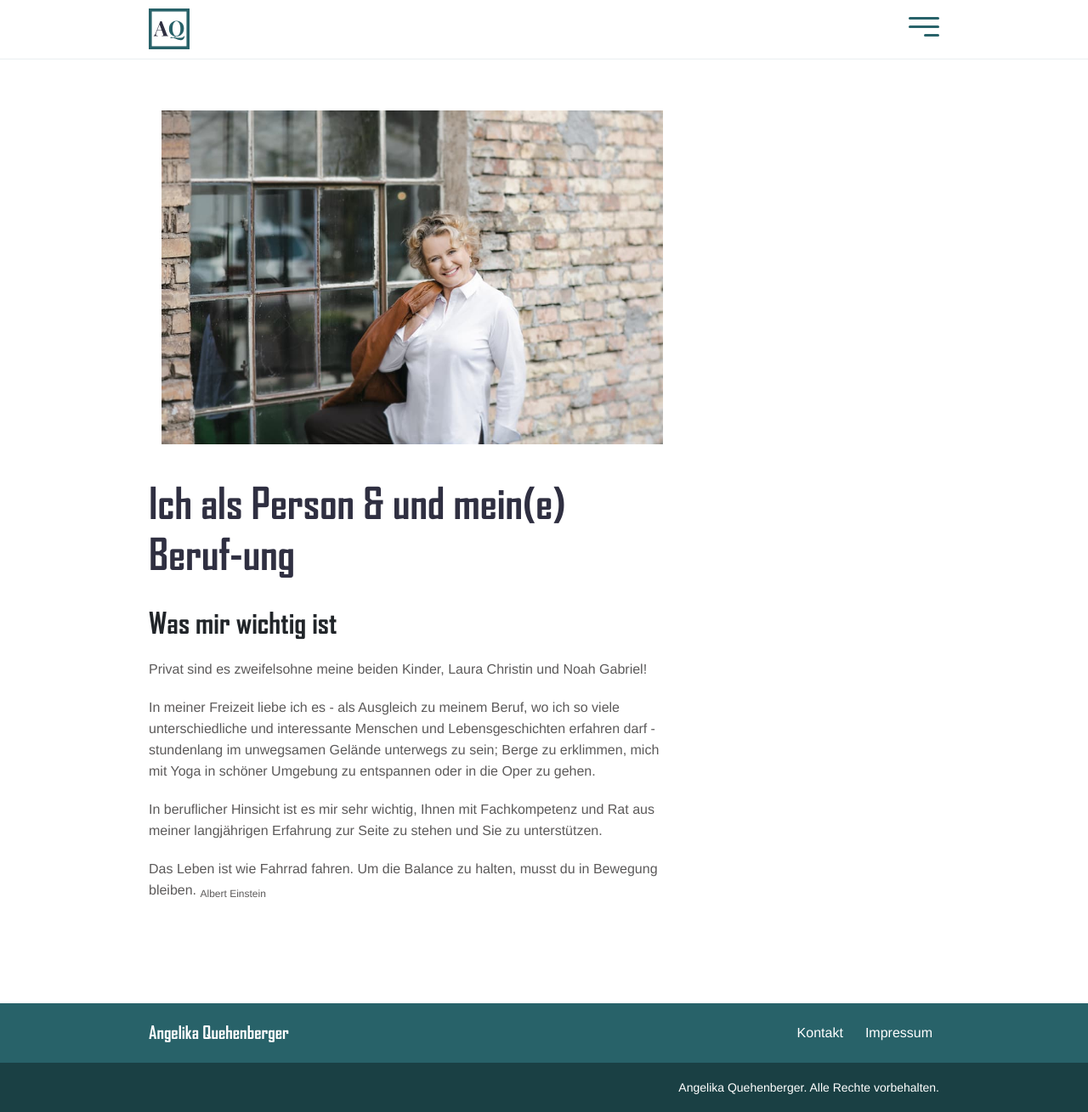
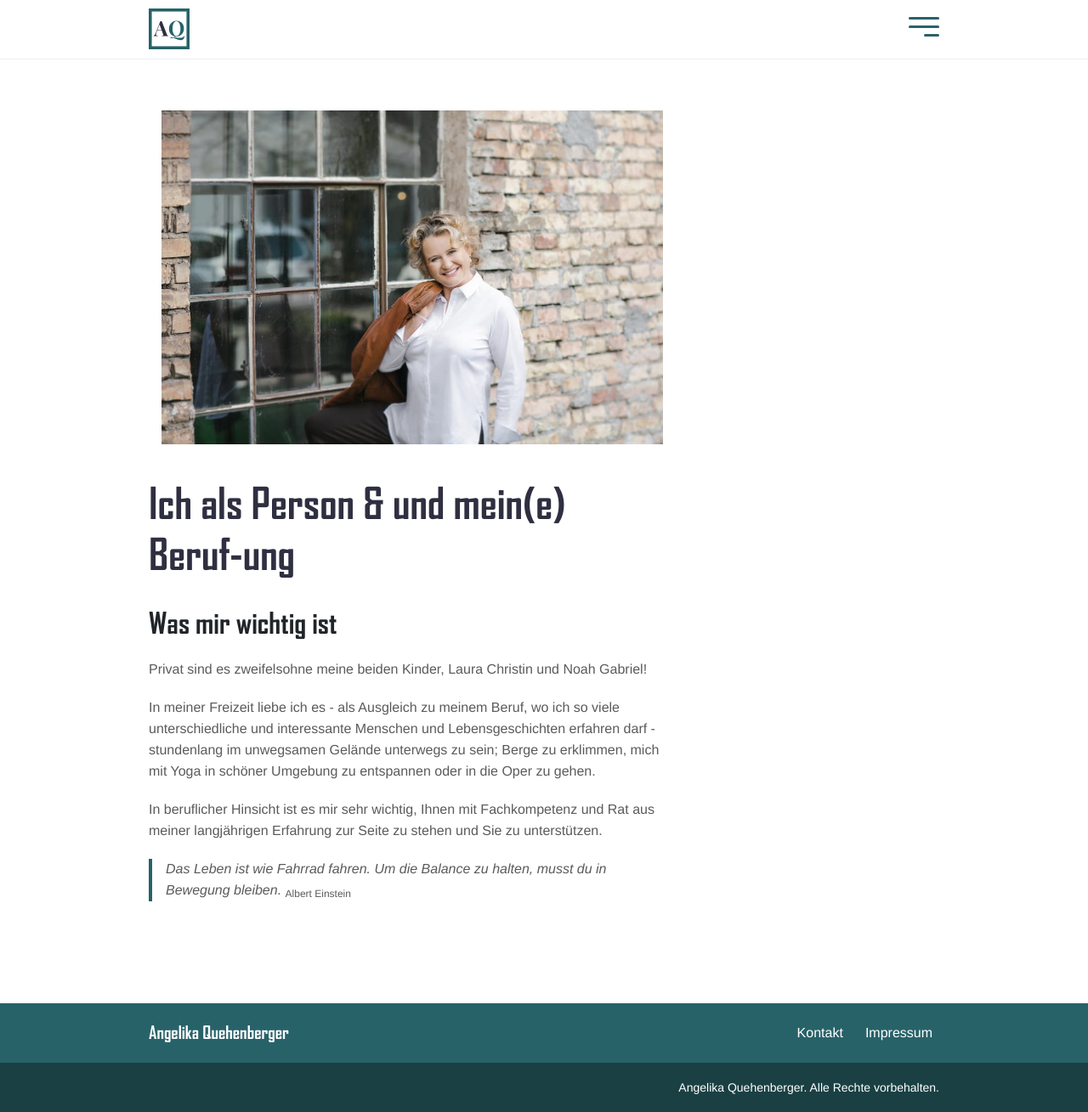
Before and after one commit to dvschnitz/angelika-quehenberger, a Jekyll site: the page built from ich.md, in a window 1280 px wide. Shown: the whole page at 85% size. Built offline with Jekyll 4.4.1, drawn with Linux system fonts in a browser that asks for light colours.

Commit message:
Content and style adaptions

```diff
--- a/assets/css/style.scss
+++ b/assets/css/style.scss
@@ -69,3 +69,7 @@ body {
     line-height: 1.3;
   }
 }
+
+.content blockquote {
+  border-left-color: $primary;
+}
--- a/ich.md
+++ b/ich.md
@@ -13,4 +13,4 @@ In meiner Freizeit liebe ich es -  als Ausgleich zu meinem Beruf, wo ich so viel
 
 In beruflicher Hinsicht ist es mir sehr wichtig, Ihnen mit Fachkompetenz und Rat aus meiner langjährigen Erfahrung zur Seite zu stehen und Sie zu unterstützen.
 
-Das Leben ist wie Fahrrad fahren. Um die Balance zu halten, musst du in Bewegung bleiben. <sub>Albert Einstein</sub>
+>*Das Leben ist wie Fahrrad fahren. Um die Balance zu halten, musst du in Bewegung bleiben.* <sub>Albert Einstein</sub>
```
Also changed, not shown: index.md (+1 -1 lines).
